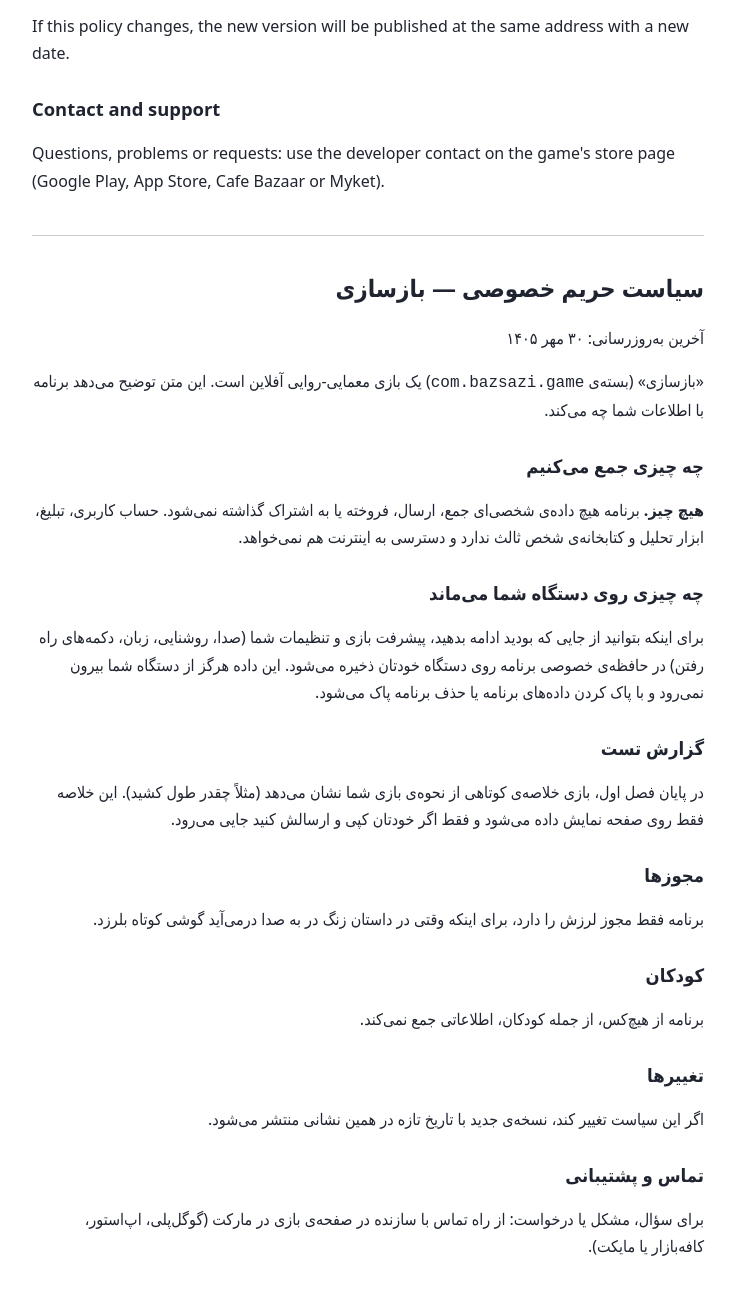
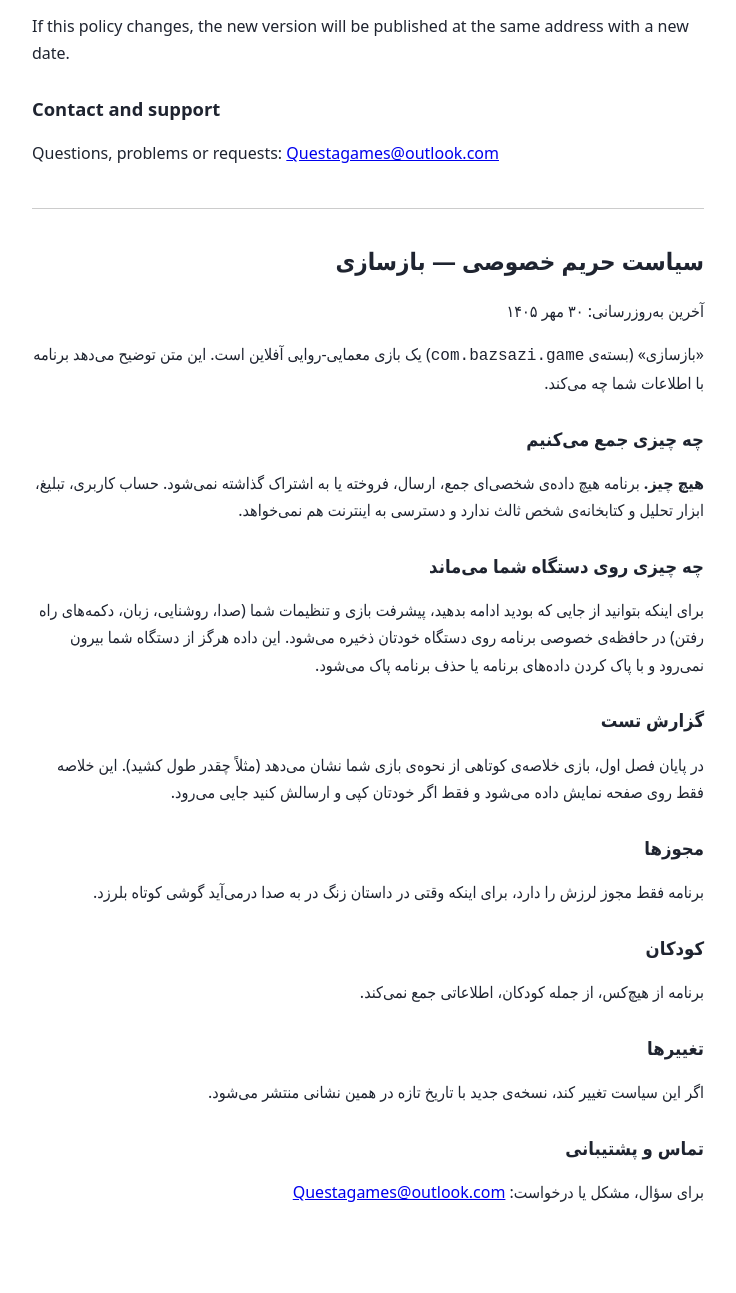
Before and after one commit to Arminap99/bazsazi-privacy, a plain HTML site: page index.html in a window 1280 px wide. Shown: the part 966-2259 px from the top of the page, without its empty margins (272-1008 px from the left). After the commit the page ends 2204 px from the top, so only its background shows below. Drawn offline with Linux system fonts and the light colour scheme.

Commit message:
Add support email
Co-Authored-By: Claude Opus 5.5 <noreply@anthropic.com>

```diff
--- a/index.html
+++ b/index.html
@@ -37,7 +37,7 @@
 <p>If this policy changes, the new version will be published at the same address with a new date.</p>
 
 <h2>Contact and support</h2>
-<p>Questions, problems or requests: use the developer contact on the game's store page (Google Play, App Store, Cafe Bazaar or Myket).</p>
+<p>Questions, problems or requests: <a href="mailto:Questagames@outlook.com">Questagames@outlook.com</a></p>
 
 <div class="fa" lang="fa">
 <h1>سیاست حریم خصوصی — بازسازی</h1>
@@ -64,7 +64,7 @@
 <p>اگر این سیاست تغییر کند، نسخه‌ی جدید با تاریخ تازه در همین نشانی منتشر می‌شود.</p>
 
 <h2>تماس و پشتیبانی</h2>
-<p>برای سؤال، مشکل یا درخواست: از راه تماس با سازنده در صفحه‌ی بازی در مارکت (گوگل‌پلی، اپ‌استور، کافه‌بازار یا مایکت).</p>
+<p>برای سؤال، مشکل یا درخواست: <a href="mailto:Questagames@outlook.com" dir="ltr">Questagames@outlook.com</a></p>
 </div>
 
 </body>
```
